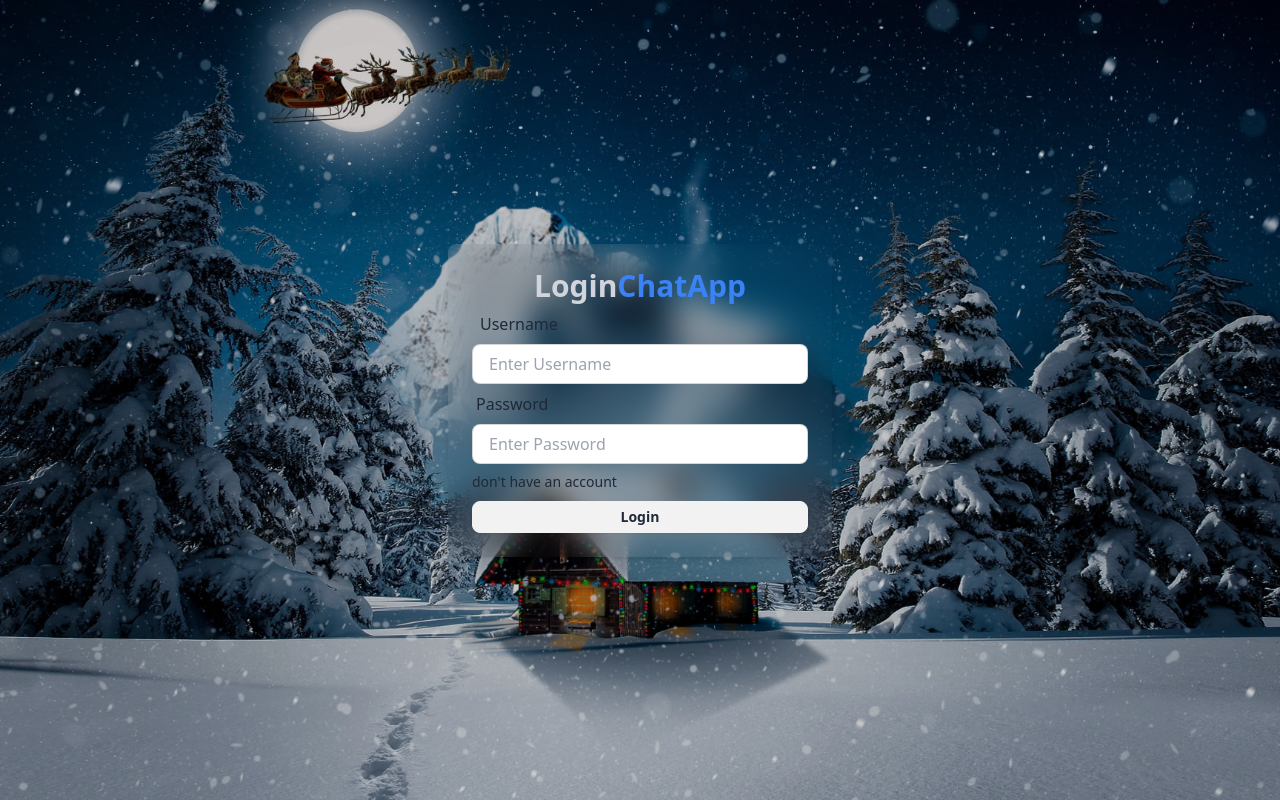
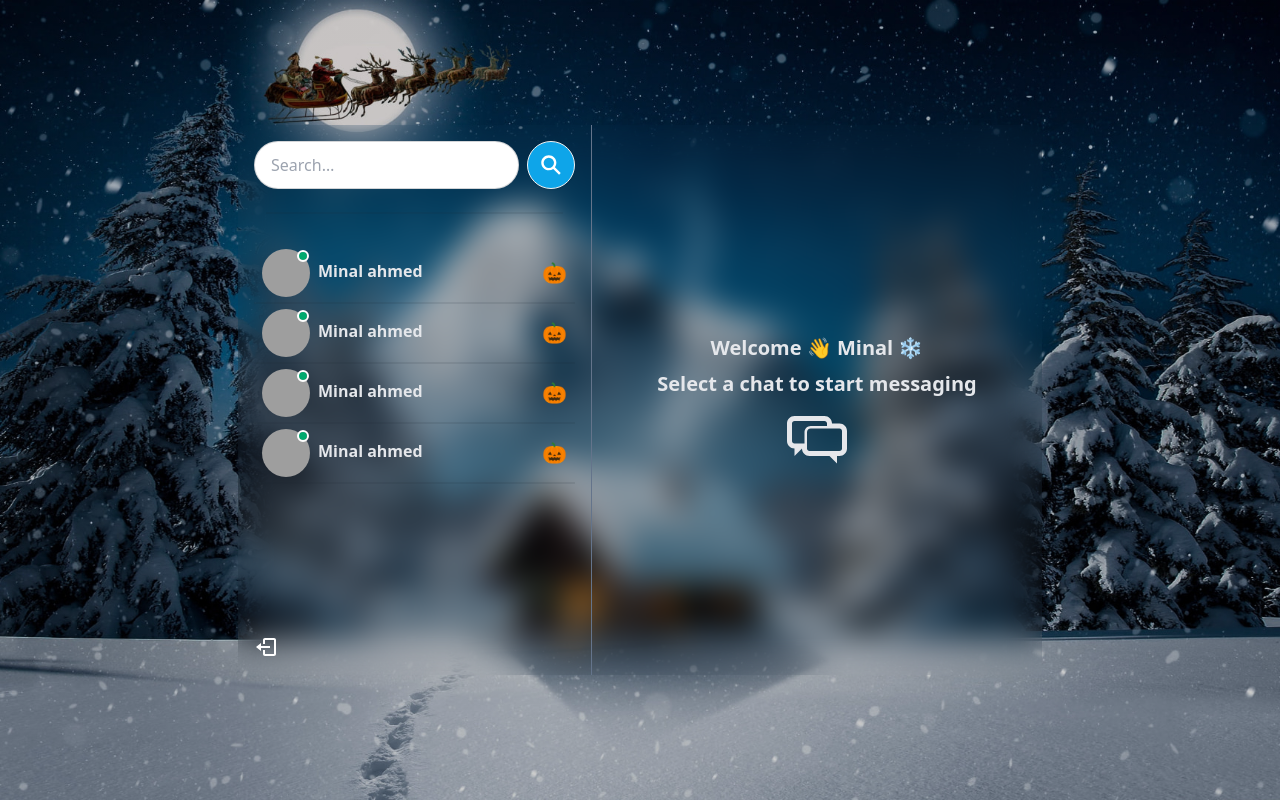
Before and after one commit to istiakahmeed/chat-app, a React (Vite) app in the folder frontend/: page / in a window 1280 px wide. Built offline with nearby package versions, Linux system fonts and the light colour scheme; grey boxes are pictures that could not be loaded.

Commit message:
ui design complete

```diff
--- a/frontend/package.json
+++ b/frontend/package.json
@@ -11,7 +11,8 @@
   },
   "dependencies": {
     "react": "^18.2.0",
-    "react-dom": "^18.2.0"
+    "react-dom": "^18.2.0",
+    "react-icons": "^5.2.1"
   },
   "devDependencies": {
     "@types/react": "^18.2.66",
--- a/frontend/src/App.jsx
+++ b/frontend/src/App.jsx
@@ -1,9 +1,9 @@
-import Login from "./pages/login/Login";
+import Home from "./pages/home/Home";
 
 function App() {
   return (
     <div className="p-4 h-screen flex items-center justify-center">
-      <Login />
+      <Home />
     </div>
   );
 }
--- a/frontend/src/pages/home/Home.jsx
+++ b/frontend/src/pages/home/Home.jsx
@@ -1,5 +1,12 @@
+import MessageContainer from "../../components/messages/MessageContainer";
+import Sidebar from "../../components/sidebar/Sidebar";
+
 const Home = () => {
-  return <div>Home</div>;
+  return (
+    <div className="flex sm:h-[450px] md:h-[550px] rounded-lg overflow-hidden bg-gray-400 bg-clip-padding backdrop-filter backdrop-blur-lg bg-opacity-0">
+      <Sidebar />
+      <MessageContainer />
+    </div>
+  );
 };
-
 export default Home;
```
Also changed, not shown: 1 other file (tests, documents, lock files or other folders).
